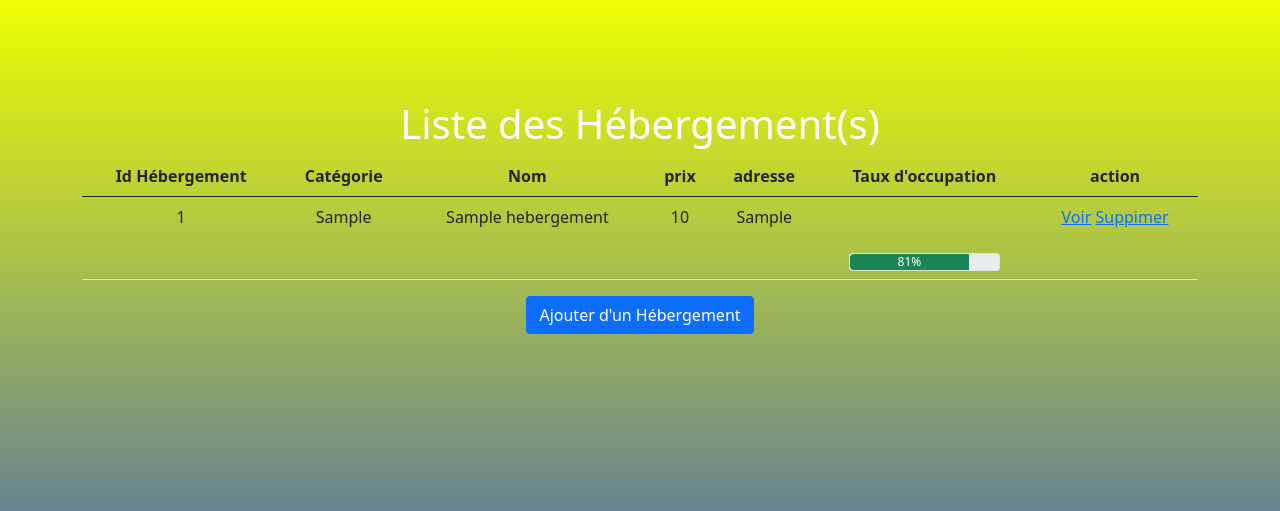
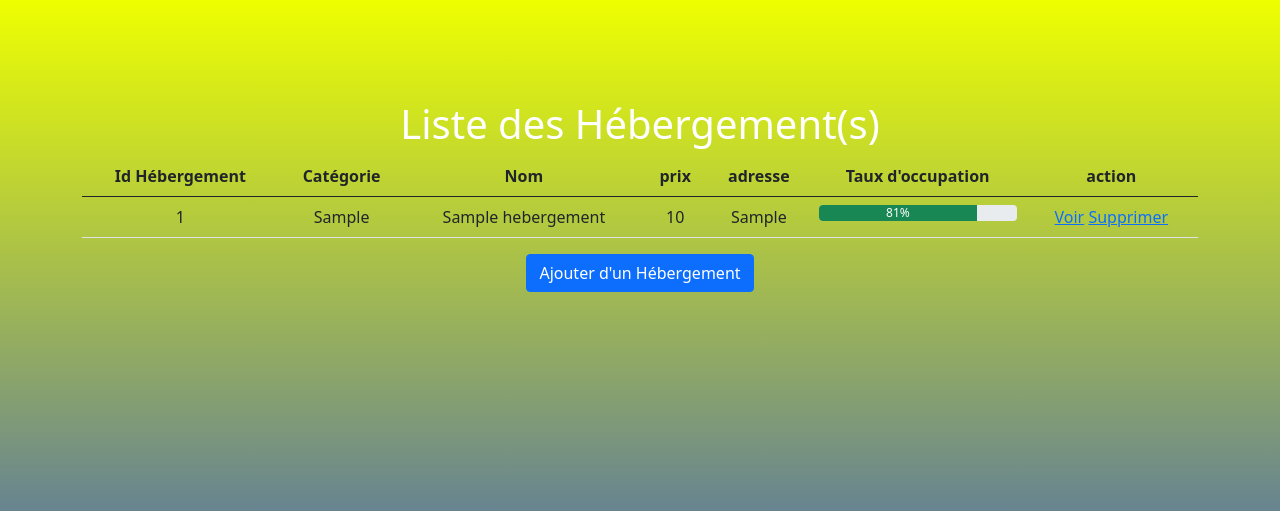
Before and after one commit to codeuronline/Aux2Alpes, a PHP site: page /dev/index.php in a window 1280 px wide. Shown: the top 511 px of the page. Run offline with PHP 8.4, Linux system fonts and the light colour scheme; tables that the repository leaves empty or names only in its code hold one stand-in row (values such as "Sample post").

Commit message:
new-dev-back-jour

```diff
--- a/dev/index.php
+++ b/dev/index.php
@@ -59,8 +59,8 @@ require_once('hebergement.class.php');
                             <td><?= $hebergement['prix'] ?></td>
                             <td><?= $hebergement['adresse'] ?></td>
                             <td>
-                                <div class="container mt-5">
-                                    <div class="card">
+
+
                                 <div class="row no-gutters">
                                     <div class="col-md-12">
                                         <div class="progress-1 align-items-center">
@@ -92,11 +92,9 @@ require_once('hebergement.class.php');
                                         </div>
                                     </div>
                                 </div>
-                                    </div>
-                                </div>
                             </td>
-                            <td><a href="details.php?id_hebergement=<?= $hebergement['id_hebergement'] ?>">Voir<a>
-                                        <a href="delete.php?id_hebergement=<?= $hebergement['id_hebergement'] ?>">Suppimer<a>
+                            <td><a href="details.php?id_hebergement=<?= $hebergement['id_hebergement'] ?>">Voir</a>
+                                <a href="delete.php?id_hebergement=<?= $hebergement['id_hebergement'] ?>">Supprimer</a>
                             </td>
                         </tr>
                         <?php }
```
Lines whose indentation alone changed are shown as unchanged.
